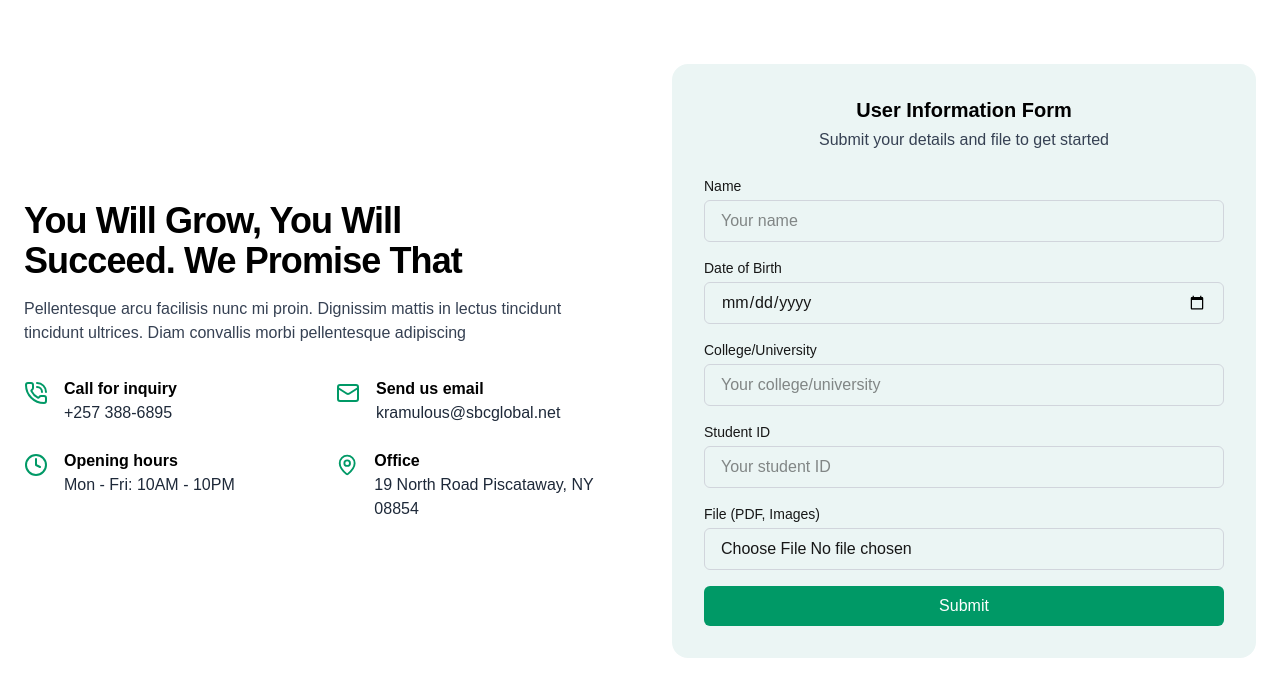
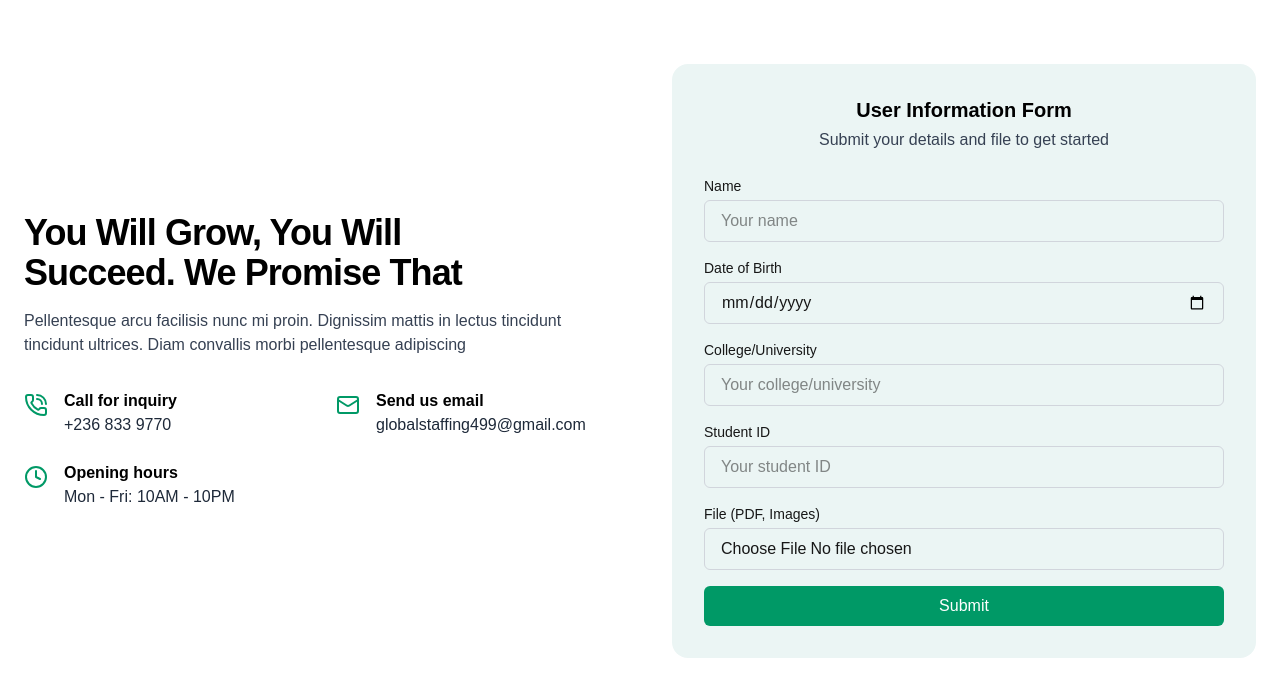
Before and after one commit to rajputboyars/campaign, a Next.js app: page / in a window 1280 px wide. Shown: the top 696 px of the page. Built offline with nearby package versions, Linux system fonts and the light colour scheme.

Commit message:
ui update

```diff
--- a/src/app/page.js
+++ b/src/app/page.js
@@ -143,14 +143,14 @@ export default function ContactSection() {
             <PhoneCall className="text-emerald-600 w-6 h-6 mt-1" />
             <div>
               <h4 className="font-semibold text-black">Call for inquiry</h4>
-              <p className="text-gray-800">+257 388-6895</p>
+              <p className="text-gray-800">+236 833 9770</p>
             </div>
           </div>
           <div className="flex items-start space-x-4">
             <Mail className="text-emerald-600 w-6 h-6 mt-1" />
             <div>
               <h4 className="font-semibold text-black">Send us email</h4>
-              <p className="text-gray-800">kramulous@sbcglobal.net</p>
+              <p className="text-gray-800">globalstaffing499@gmail.com</p>
             </div>
           </div>
           <div className="flex items-start space-x-4">
@@ -160,13 +160,13 @@ export default function ContactSection() {
               <p className="text-gray-800">Mon - Fri: 10AM - 10PM</p>
             </div>
           </div>
-          <div className="flex items-start space-x-4">
+          {/* <div className="flex items-start space-x-4">
             <MapPin className="text-emerald-600 w-6 h-6 mt-1" />
             <div>
               <h4 className="font-semibold text-black">Office</h4>
               <p className="text-gray-800">19 North Road Piscataway, NY 08854</p>
             </div>
-          </div>
+          </div> */}
         </div>
       </div>
 
```
